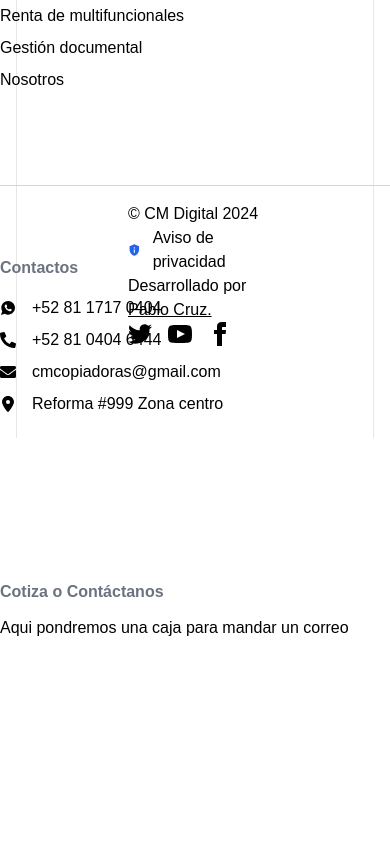
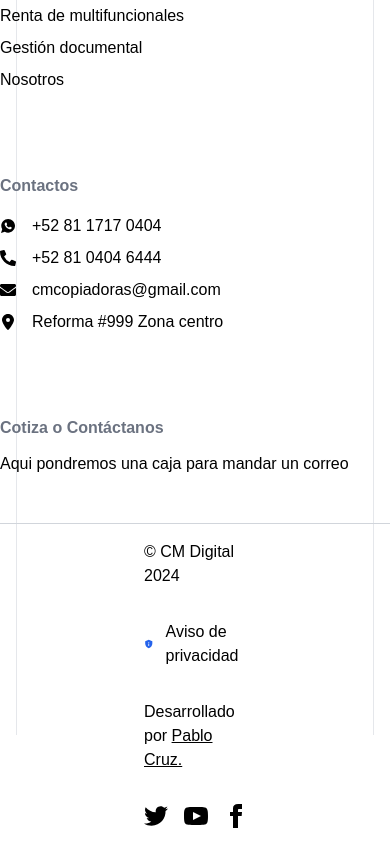
Before and after one commit to jpablocruz/cmdigital, a React (Create React App) app: page / in a window 390 px wide. Shown: the part 3677-4521 px from the top of the page. Before the commit the page ends 4349 px from the top, so only its background shows below. Built offline with nearby package versions, Linux system fonts and the light colour scheme.

Commit message:
working on fixing footer

```diff
--- a/src/components/Brands.tsx
+++ b/src/components/Brands.tsx
@@ -7,9 +7,9 @@ const Brands = () => {
  return (
   <div className="flex relative h-[40vh] z-10 text-black font-mavenPro justify-center border-t-gray-200 border-t-[1px] lg:px-32 md:px-4 overflow-hidden">
    <SectionGuidelines
-    height={200}
-    heightM={190}
-    heightL={30}
+    height={40}
+    heightM={40}
+    heightL={40}
     color="bg-gray-100"
    />
    <div className="relative w-[100%] flex flex-col px-4 justify-center py-10">
--- a/src/components/Footer.tsx
+++ b/src/components/Footer.tsx
@@ -8,8 +8,8 @@ import SectionGuidelines from "./SectionGuidelines";
 const Footer = () => {
  return (
   <>
-   <footer className=" gap-24 relative h-[30vh] footer md:px-32 text-black font-ibmplex">
-    <SectionGuidelines height={60} heightM={40} heightL={30} color="bg-white" />
+   <footer className="footer relative h-[70vh] lg:gap-24 md:gap-12 lg:h-[30vh] md:h-[30vh] lg:px-32 md:px-16 text-black font-ibmplex">
+    <SectionGuidelines height={70} heightM={30} heightL={30} color="bg-white" />
     <nav className="relative py-8 lg:px-4">
      <h6 className="relative footer-title font-bold text-gray-500 pb-3">
       Navegación
@@ -48,9 +48,9 @@ const Footer = () => {
      </a>
     </nav>
    </footer>
-   <footer className="relative footer bottom-0 px-32 h-[5vh] py-4 border-t text-black font-ibmplex border-gray-300">
-    <SectionGuidelines height={5} heightM={5} heightL={5} color="bg-white" />
-
+   <footer className="relative footer bottom-0 px-32 h-[25vh] md:h-[11vh] lg:h-[10vh] border-t text-black font-ibmplex border-gray-300">
+    <SectionGuidelines height={25} heightM={11} heightL={10} color="bg-white" />
+    <div className="flex flex-col md:flex-row lg:flex-row relative gap-8 md:gap-6 lg:gap-24 py-4 items-center justify-between w-[100%] px-4">
      <aside className="relative items-center grid-flow-col">
       <p>© CM Digital 2024</p>
      </aside>
@@ -63,7 +63,7 @@ const Footer = () => {
        Desarrollado por <u>Pablo Cruz.</u>
       </p>
      </aside>
-    <nav className="relative md:place-self-center md:justify-self-end">
+     <nav className="relative md:place-self-center justify-self-end">
       <div className="relative grid grid-flow-col gap-4">
        <a>
         <svg
@@ -100,6 +100,7 @@ const Footer = () => {
        </a>
       </div>
      </nav>
+    </div>
    </footer>
   </>
  );
```
Lines whose indentation alone changed are shown as unchanged.
